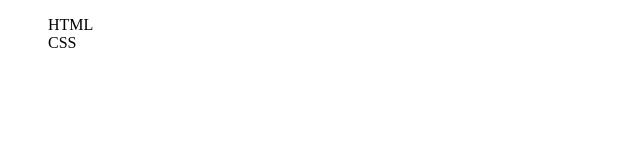
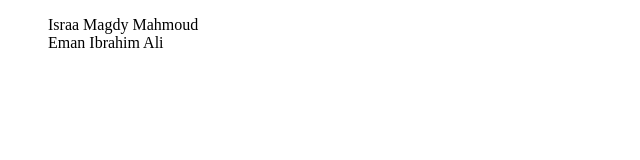
Before and after one commit to IsraaMagdyDaoud/VCS_CMS, a plain HTML site: page index.html in a window 1280 px wide. Shown: the whole page, without its empty margins (0-640 px from the left). Drawn offline with Linux system fonts and the light colour scheme.

Commit message:
newversionbyeman

```diff
--- a/index.html
+++ b/index.html
@@ -4,12 +4,12 @@
     <meta charset="UTF-8" />
     <meta name="viewport" content="width=device-width, initial-scale=1" />
     <link rel="stylesheet" href="./styles.css" />
-    <title>Templete</title>
+    <title>Team 5</title>
   </head>
   <body>
     <ul>
-      <li>HTML</li>
-      <li>CSS</li>
+      <li>Israa Magdy Mahmoud</li>
+      <li>Eman Ibrahim Ali</li>
     </ul>
   </body>
 </html>
```
